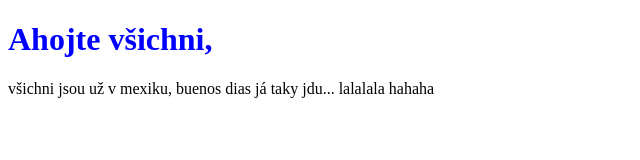
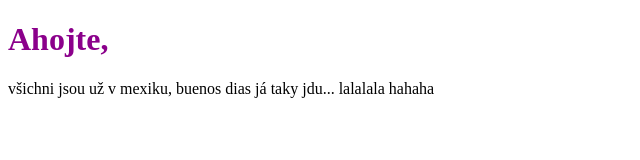
Before and after one commit to KatieHat/mujprojektik, a plain HTML site: page index.html in a window 1280 px wide. Shown: the whole page, without its empty margins (0-640 px from the left). Drawn offline with Linux system fonts and the light colour scheme.

Commit message:
commitováno přes menu

```diff
--- a/index.html
+++ b/index.html
@@ -8,7 +8,7 @@
     <link rel="stylesheet" href="style.css">
 </head>
 <body>
-    <h1>Ahojte všichni,</h1>
+    <h1>Ahojte,</h1>
     <p>všichni jsou už v mexiku, buenos dias já taky jdu... lalalala hahaha</p>
 </body>
 </html>
--- a/style.css
+++ b/style.css
@@ -1,3 +1,3 @@
 h1{
-    color: blue;
+    color: darkmagenta;
 }
```
Also changed, not shown: kontakt.html (+13 -0 lines).
